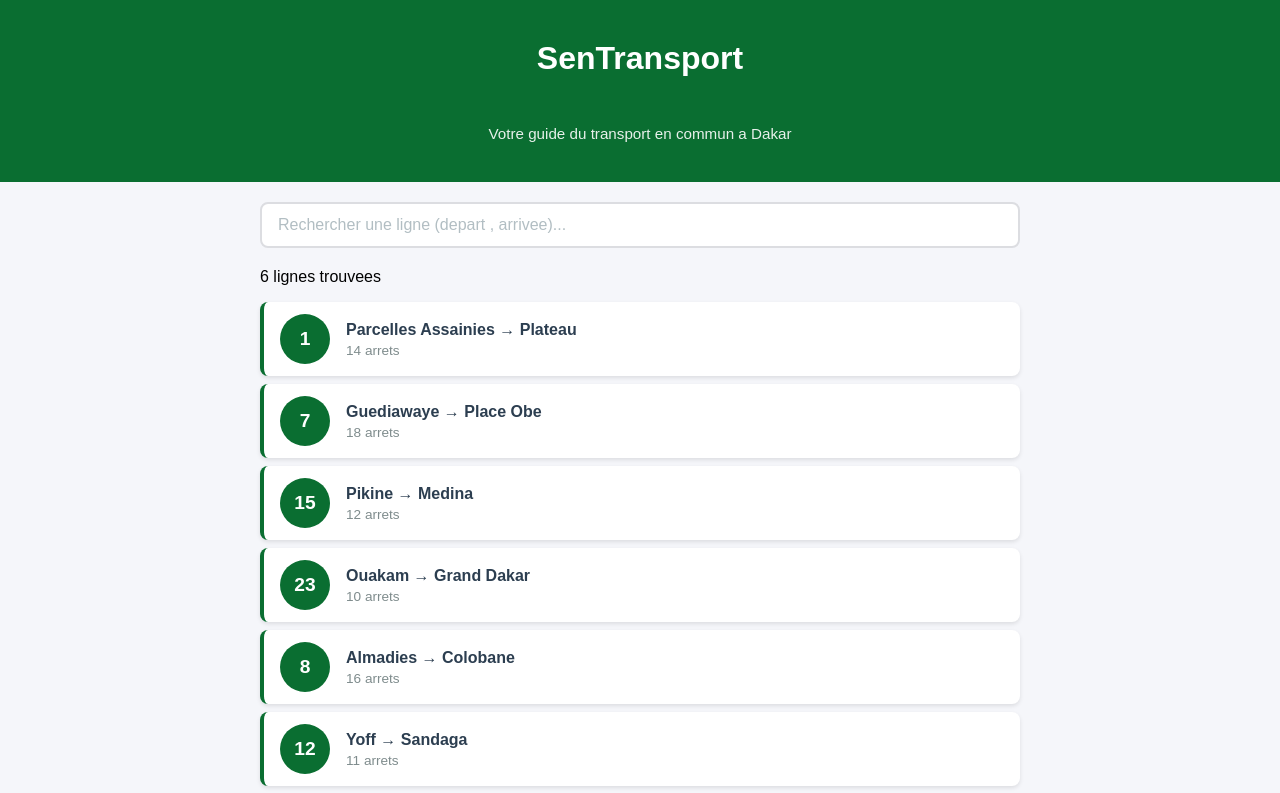
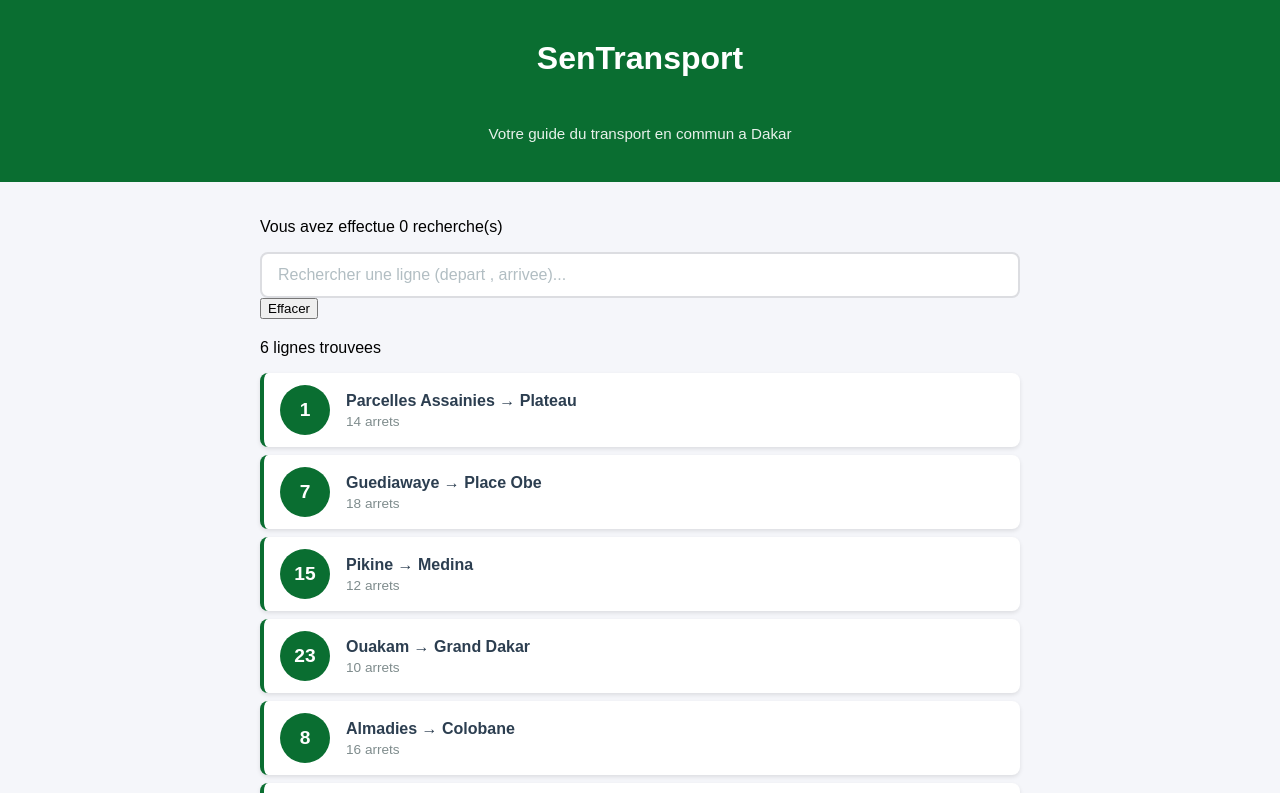
Before and after one commit to Daoudesp/Sentransport, a React (Create React App) app: page / in a window 1280 px wide. Shown: the top 793 px of the page. Built offline with nearby package versions, Linux system fonts and the light colour scheme.

Commit message:
Exercie1,2,3

```diff
--- a/src/App.js
+++ b/src/App.js
@@ -1,4 +1,3 @@
-
 import {useState} from 'react';
 import './App.css';
 import Header from './Header';
@@ -10,6 +9,7 @@ import Footer from './Footer';
 function App(){
   const [recherche,setRecherche]=useState("");
   const [ligneSelectionnee,setLigneSelectionnee]=useState(null);
+  const [nbRecherches,setNbRecherches]=useState(0);
 
   const lignes=[
     {id:1,numero:"1",depart:"Parcelles Assainies",arrivee:"Plateau",arrets:14,listeArrets:["Parcelles U14","Parcelles U10","Camberene","Patte d'Oie","Grand Dakar","Colobane","Ponty","Plateau"]},
@@ -34,14 +34,23 @@ function App(){
     }
   }
 
+  function handleRecherche(valeur){
+    setRecherche(valeur);
+    setNbRecherches(n=>n+1);
+  }
+
   return(
     <div className="App">
       <Header/>
       <main className="contenu">
-        <Recherche valeur={recherche} onChange={setRecherche}/>
-        <p className="resultat-recherche">
-          {lignesFiltrees.length} ligne{lignesFiltrees.length>1?'s':''} trouvee{lignesFiltrees.length>1?'s':''}
-        </p>
+        <p>Vous avez effectue {nbRecherches} recherche(s)</p>
+        <Recherche valeur={recherche} onChange={handleRecherche}/>
+        {lignesFiltrees.length===0
+          ?<p>Aucune ligne trouvee</p>
+          :<p className="resultat-recherche">
+            {lignesFiltrees.length} ligne{lignesFiltrees.length>1?'s':''} trouvee{lignesFiltrees.length>1?'s':''}
+          </p>
+        }
         {lignesFiltrees.map(ligne=>(
           <LigneBus
             key={ligne.id}
--- a/src/Recherche.js
+++ b/src/Recherche.js
@@ -9,6 +9,7 @@ function Recherche({valeur,onChange}){
         value={valeur}
         onChange={e=>onChange(e.target.value)}
       />
+      <button onClick={()=>onChange("")}>Effacer</button>
     </div>
   );
 }
```
